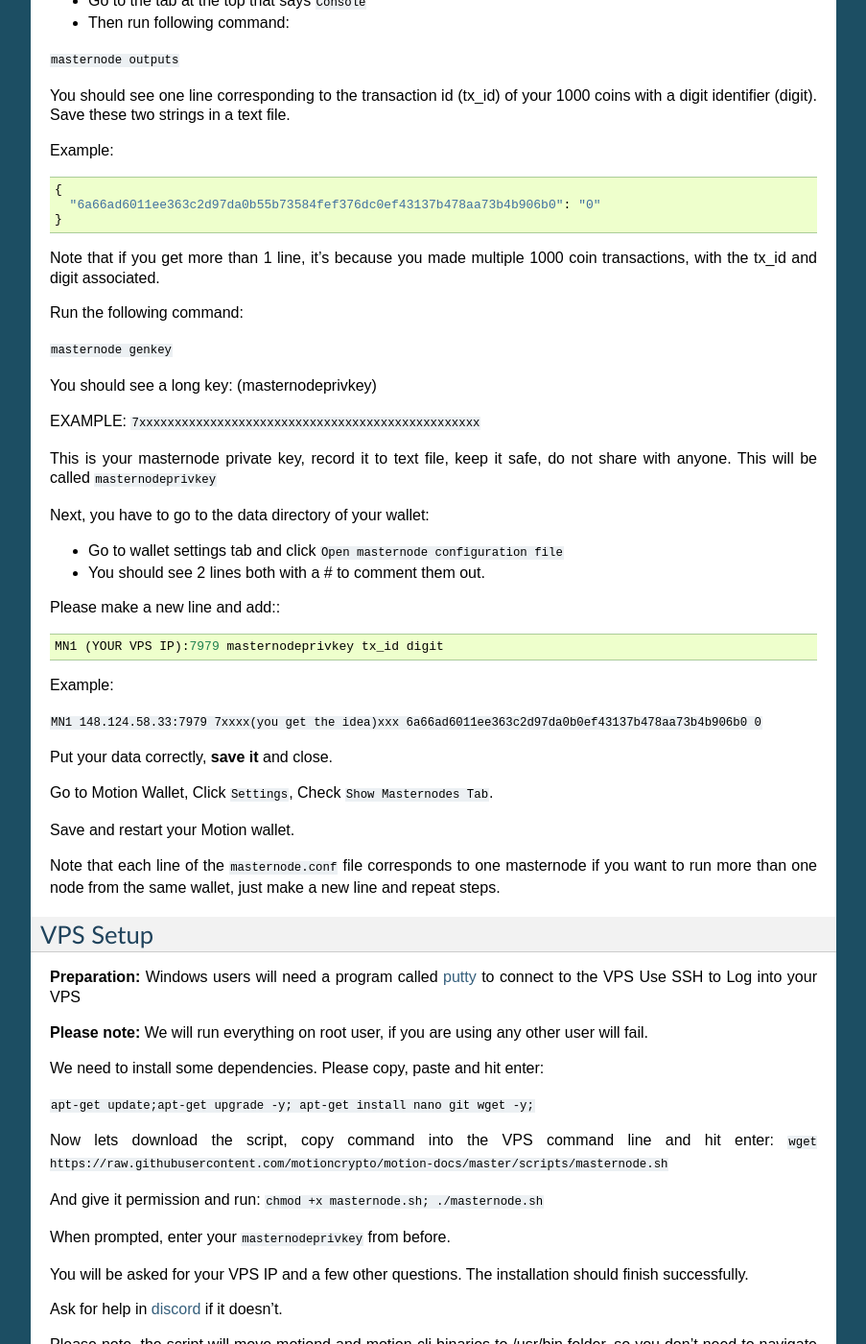
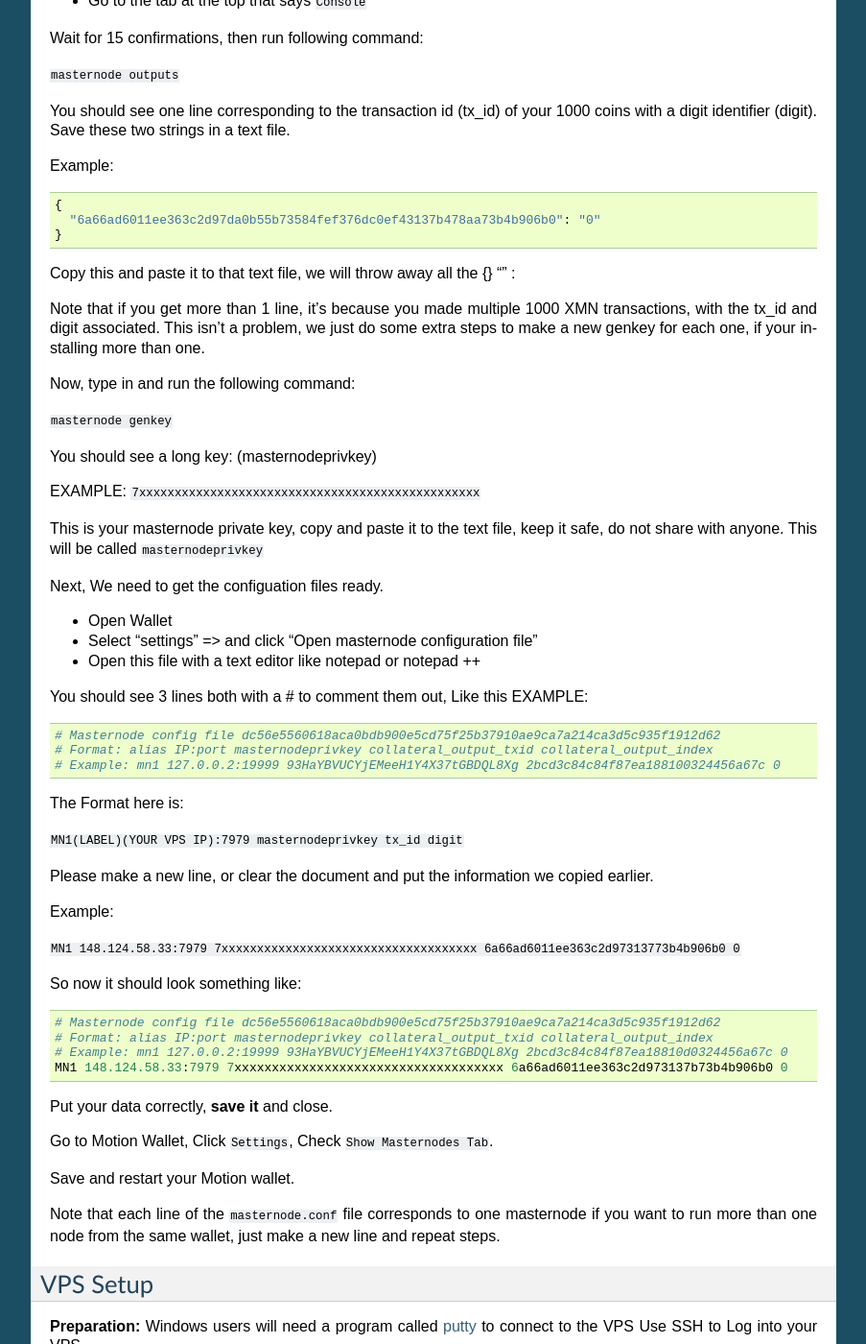
Before and after one commit to motioncrypto/motion-docs, a Sphinx documentation site: the page built from docs/motion_install_from_script.md, in a window 1280 px wide and 1400 px high, scrolled down 590 px. Shown: the whole window at 96% size, without its empty margins (198-1101 px from the left). Built offline with Sphinx 7.4.7, drawn with Linux system fonts in a browser that asks for light colours; pages that are not in the unit, such as notebooks, are missing from menus; some of the changed text lies outside the part shown.

Commit message:
Update motion_install_from_script.md

````diff
--- a/docs/motion_install_from_script.md
+++ b/docs/motion_install_from_script.md
@@ -24,7 +24,8 @@ You need a different IP for each masternode you plan to host.
 - Copy the Address and Send **EXACTLY** 1000 XMN to this Address, wait for 15 confirmations.
 - Go to the tab at the bottom that says `Tools`
 - Go to the tab at the top that says `Console`
-- Then run following command:
+
+Wait for 15 confirmations, then run following command:
 
 `masternode outputs`
 
@@ -37,9 +38,11 @@ Example:
 }
 ```
 
-Note that if you get more than 1 line, it’s because you made multiple 1000 coin transactions, with the tx_id and digit associated.
+Copy this and paste it to that text file, we will throw away all the {} "" :
 
-Run the following command:
+Note that if you get more than 1 line, it's because you made multiple 1000 XMN transactions, with the tx_id and digit associated. This isn't a problem, we just do some extra steps to make a new genkey for each one, if your installing more than one.
+
+Now, type in and run the following command:
 
 `masternode genkey`
 
@@ -47,21 +50,40 @@ You should see a long key: (masternodeprivkey)
 
 EXAMPLE: `7xxxxxxxxxxxxxxxxxxxxxxxxxxxxxxxxxxxxxxxxxxxxxxxx`
 
-This is your masternode private key, record it to text file, keep it safe, do not share with anyone. This will be called `masternodeprivkey`
+This is your masternode private key, copy and paste it to the text file, keep it safe, do not share with anyone. This will be called `masternodeprivkey`
 
-Next, you have to go to the data directory of your wallet:
+Next, We need to get the configuation files ready.
 
-- Go to wallet settings tab and click `Open masternode configuration file`
-- You should see 2 lines both with a # to comment them out.
+- Open Wallet
+- Select "settings" => and click "Open masternode configuration file"
+- Open this file with a text editor like notepad or notepad ++
 
-Please make a new line and add::
+You should see 3 lines both with a # to comment them out, Like this EXAMPLE:
 
-    MN1 (YOUR VPS IP):7979 masternodeprivkey tx_id digit
+```
+# Masternode config file dc56e5560618aca0bdb900e5cd75f25b37910ae9ca7a214ca3d5c935f1912d62
+# Format: alias IP:port masternodeprivkey collateral_output_txid collateral_output_index
+# Example: mn1 127.0.0.2:19999 93HaYBVUCYjEMeeH1Y4X37tGBDQL8Xg 2bcd3c84c84f87ea188100324456a67c 0
+```
+
+The Format here is:
+
+`MN1(LABEL)(YOUR VPS IP):7979 masternodeprivkey tx_id digit`
+
+Please make a new line, or clear the document and put the information we copied earlier.
 
 Example:
 
-`MN1 148.124.58.33:7979 7xxxx(you get the idea)xxx 6a66ad6011ee363c2d97da0b0ef43137b478aa73b4b906b0 0`
+`MN1 148.124.58.33:7979 7xxxxxxxxxxxxxxxxxxxxxxxxxxxxxxxxxxxx 6a66ad6011ee363c2d97313773b4b906b0 0`
 
+So now it should look something like:
+
+```
+# Masternode config file dc56e5560618aca0bdb900e5cd75f25b37910ae9ca7a214ca3d5c935f1912d62
+# Format: alias IP:port masternodeprivkey collateral_output_txid collateral_output_index
+# Example: mn1 127.0.0.2:19999 93HaYBVUCYjEMeeH1Y4X37tGBDQL8Xg 2bcd3c84c84f87ea18810d0324456a67c 0
+MN1 148.124.58.33:7979 7xxxxxxxxxxxxxxxxxxxxxxxxxxxxxxxxxxxx 6a66ad6011ee363c2d973137b73b4b906b0 0
+```
 Put your data correctly, **save it** and close.
 
 Go to Motion Wallet, Click `Settings`, Check `Show Masternodes Tab`.
@@ -88,12 +110,10 @@ And give it permission and run: ``chmod +x masternode.sh; ./masternode.sh``
 
 When prompted, enter your `masternodeprivkey` from before.
 
-You will be asked for your VPS IP and a few other questions.
+You will be asked a few other questions, you can push enter to default on these.
 The installation should finish successfully.
 
 Ask for help in [discord](https://discord.gg/pTDAaMa) if it doesn't.
-
-Please note, the script will move motiond and motion-cli binaries to /usr/bin folder, so you don't need to navigate to motion/src folder anymore, you can run the commands without "./" on any place now.
 
 ### Testing
 
@@ -102,7 +122,7 @@ Please type in:
 
 `motion-cli getinfo`
 
-If you put wrong Privkey or VIPSIP>:PORT and get an error, you just need edit the .conf file with the correct data with:
+**IF** you put wrong Privkey or VIPSIP>:PORT and get an error, you just need edit the .conf file with the correct data with:
 
 `nano /root/.motioncore/motion.conf`
 
@@ -127,16 +147,17 @@ You need to wait for 15 confirmations in order to start the masternode- you can
 
 `motion-cli getblockcount`
 
-(needs to be more than 0 to be in sync, at the moment of writing this guide we are at block 4883)
+(needs to be more than 0 to be in sync, at the moment of writing this guide we are at block 20000)
 
 **NOTE:** If the Masternode tab isn’t showing, you need to  click settings, check `Show Masternodes Tab` save, and restart the wallet.
 
 If your Masternode does not show, restart the wallet.
 
-Now Click `start-all`. Your masternode should be now up and running!
+If it is your first, Click `start-all`. Your masternode should be now up and running!
+If this is another Masternode, Highlight the Masternode by clicking on it once, then click "Start Alias"
 
 ### Checking Your Masternode
-You can check the masternode status by going to the masternode wallet and typing:
+You can check the masternode status by Logging into the VPS and typing:
 
 `motion-cli masternode status`
 
````
